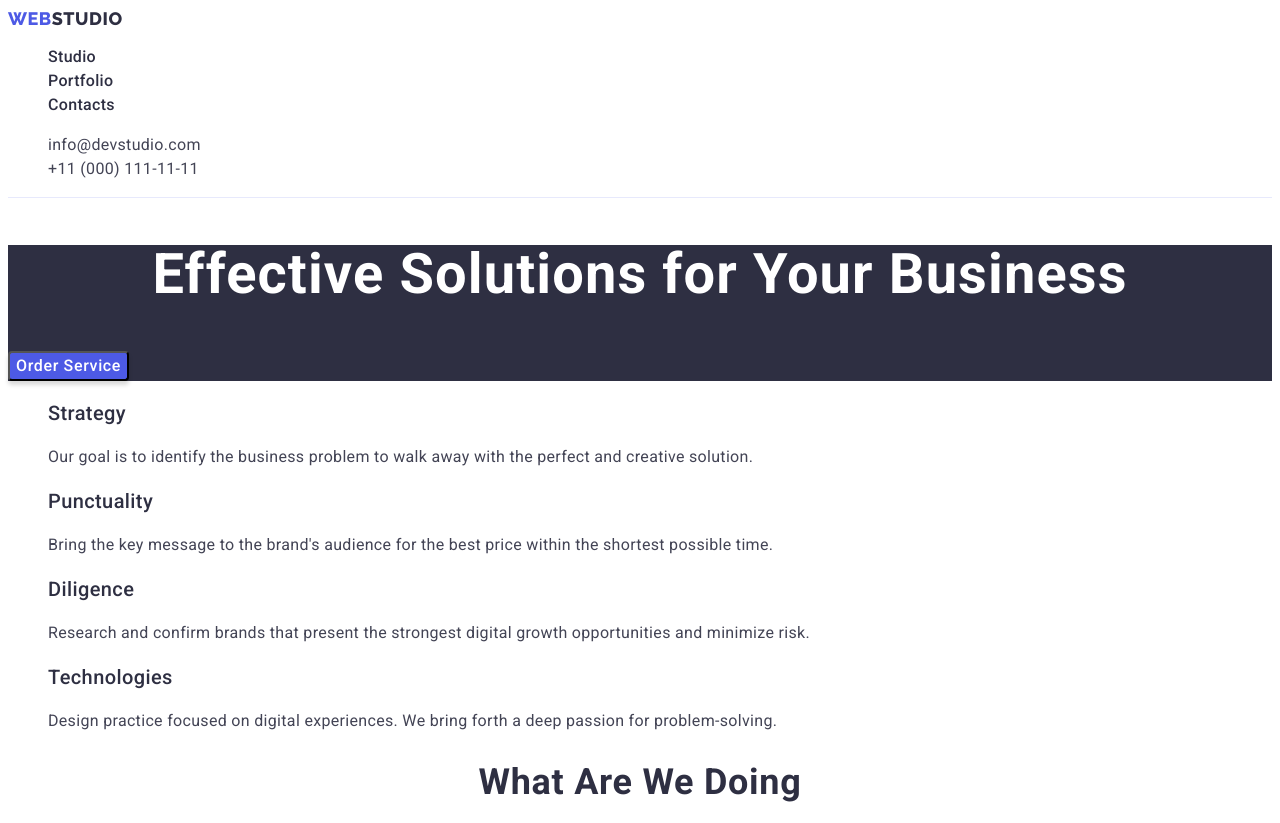
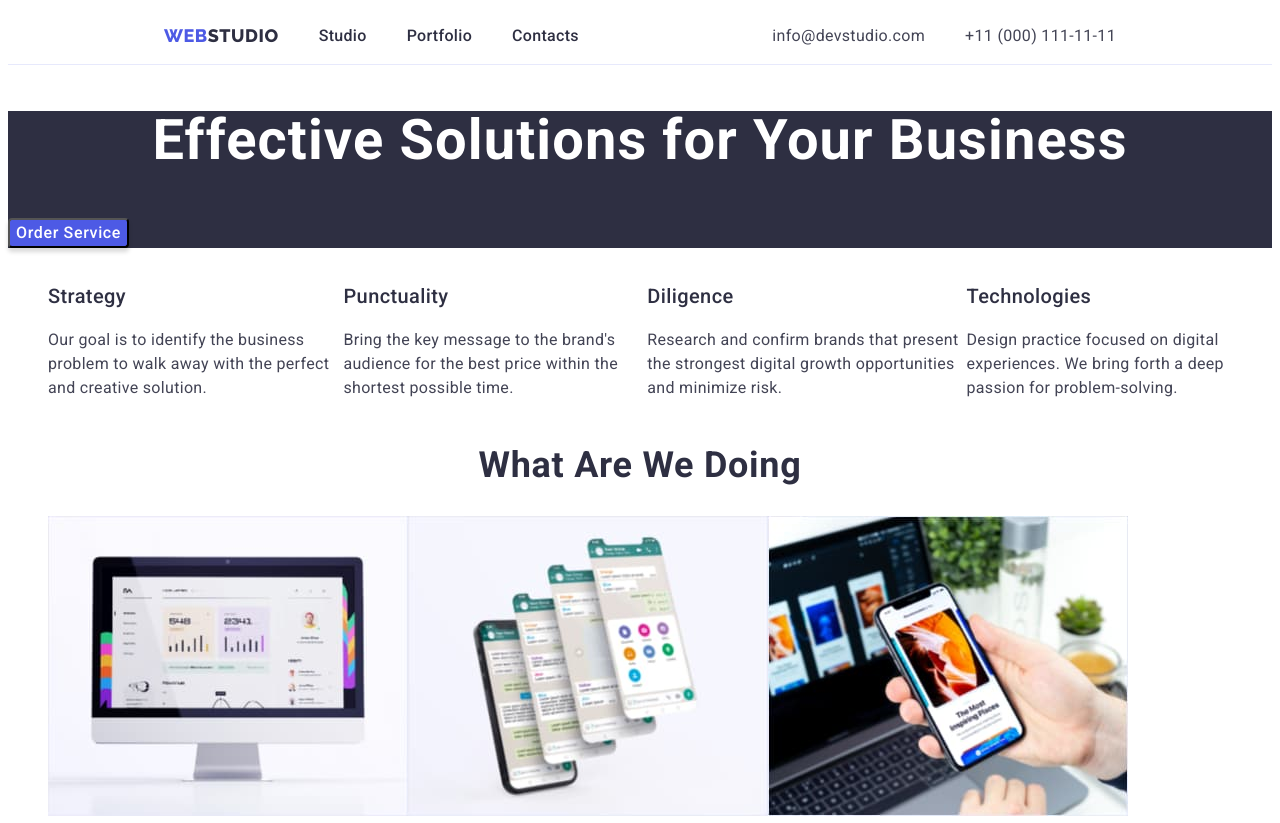
Before and after one commit to AndyMalcolm/goit-markup-hw-03, a plain HTML site: page index.html in a window 1280 px wide. Shown: the top 823 px of the page. Drawn offline with Linux system fonts and the light colour scheme.

Commit message:
Update styles.css

```diff
--- a/css/styles.css
+++ b/css/styles.css
@@ -9,15 +9,24 @@ body {
         letter-spacing: 0.03em;
         text-transform: uppercase;
         color: var(--brand-color);
+        margin-right: 76;
+        margin-left: 156px;
       }
 .header{background-color: var(--white-color);
-    border-bottom: 1px solid var(--lighter-color);}
+    border-bottom: 1px solid var(--lighter-color);
+    display: flex;
+    align-items: center;}
 .header-link{
     color: var(--darker-color);
     font-weight: 500;
     font-size: 16px;
     line-height: 1.5;
     letter-spacing: 0.02em;}
+.header-list{display: flex;
+            gap: 40px;}
+.header-nav{display: flex;
+            align-items: center;
+            margin-right: auto;}
 .header-contacts{color: var(--gray-color); font-style: normal;}
 .header-contacts:hover, .header-contacts:focus{color: var(--violet-color);}
 .header-add{list-style: none; font-style: normal}
@@ -32,7 +41,9 @@ body {
     line-height: 1.5;
     letter-spacing: 0.02em;
     color: var(--gray-color);
-    text-transform: uppercase;}
+    text-transform: uppercase;
+    margin-left: 40px;
+    margin-right: 156px;}
 .sec-one{background-color: var(--darker-color);}
 .sec-h-one{
     font-weight: 700;
@@ -54,7 +65,9 @@ body {
 .sec-button:hover, .sec-button:focus{background-color: var(--light-color);
 color: var(--brand-color);}
 .link{text-decoration: none;}
-.list{list-style: none;}
+.list{list-style: none;
+    display: flex;
+    align-items: center;}
 .sec-two-item{
     font-weight: 500;
     letter-spacing: 0.02em;
```
